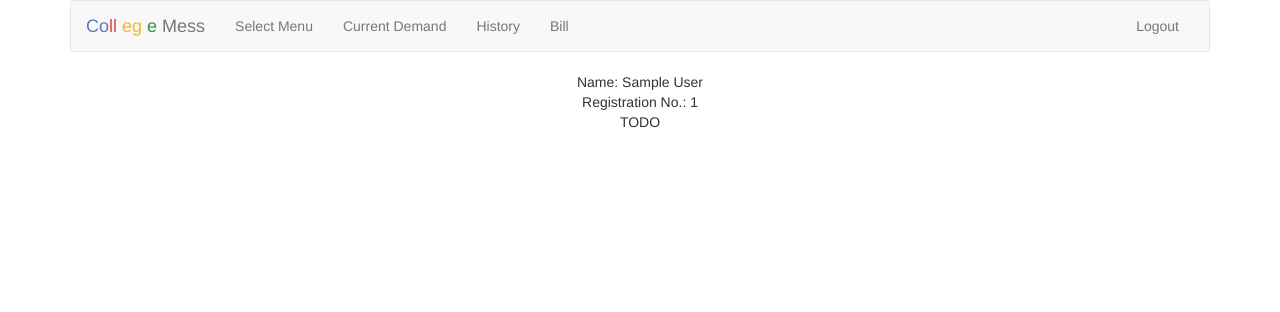
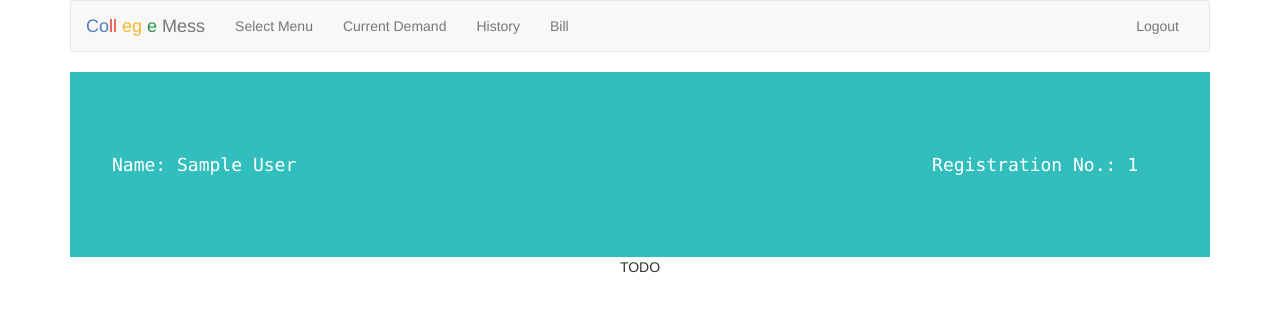
Before and after one commit to vishal1997/College-Mess, a Flask app: page / in a window 1280 px wide. Shown: the top 312 px of the page. Run offline with Flask 2, Linux system fonts and the light colour scheme; the visitor is signed in with stand-in values (Sample User, id 1); some libraries are stand-ins or nearby versions.

Commit message:
changes made in layout style

```diff
--- a/static/styles.css
+++ b/static/styles.css
@@ -44,3 +44,107 @@ main td
     /* left-align tables' cells */
     text-align: left;
 }
+
+
+
+* {
+    -webkit-box-sizing: border-box;
+    -moz-box-sizing: border-box;
+    -ms-box-sizing: border-box;
+    box-sizing: border-box;
+}
+
+.center{
+    text-align: center;
+}
+
+.left{
+    text-align: left;
+}
+.right{
+    text-align: right;
+}
+
+.grid {
+    margin: 0 auto;
+    max-width: 1200px;
+    width: 100%;
+}
+
+.username {
+    background-color: #33BEBE;
+    color:white;
+    font-size:18px;
+    padding-left: 0%;
+    padding-right: 0%;
+    padding-top: 2%;
+    padding-bottom: 0.25%;
+    font-family: "Lucida Console", Monaco, monospace;
+}
+
+.row {
+    width: 100%;
+    margin-bottom: 20px;
+    display: flex;
+    flex-wrap: wrap;
+}
+
+.col-1 {
+    width: 8.33%;
+    padding: 5%;
+}
+
+.col-2 {
+    width: 16.66%;
+    padding: 5%;
+}
+
+.col-3 {
+    width: 25%;
+    padding: 5%;
+}
+
+.col-4 {
+    width: 33.33%;
+    padding: 5%;
+}
+
+.col-5 {
+    width: 41.66%;
+    padding: 5%;
+}
+
+.col-6 {
+    width: 50%;
+    padding: 5%;
+}
+
+.col-7 {
+    width: 58.33%;
+    padding: 5%;
+}
+
+.col-8 {
+    width: 66.66%;
+    padding: 5%;
+}
+
+.col-9 {
+    width: 75%;
+    padding: 5%;
+}
+
+.col-10 {
+    width: 83.33%;
+    padding: 5%;
+}
+
+.col-11 {
+    width: 91.66%;
+    padding: 5%;
+}
+
+.col-12 {
+    width: 100%;
+    padding: 5%;
+}
```
